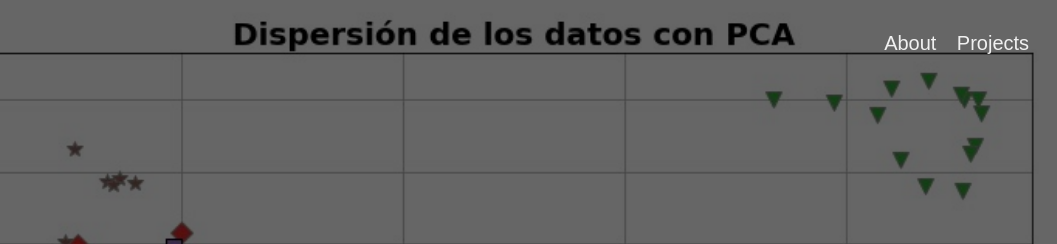
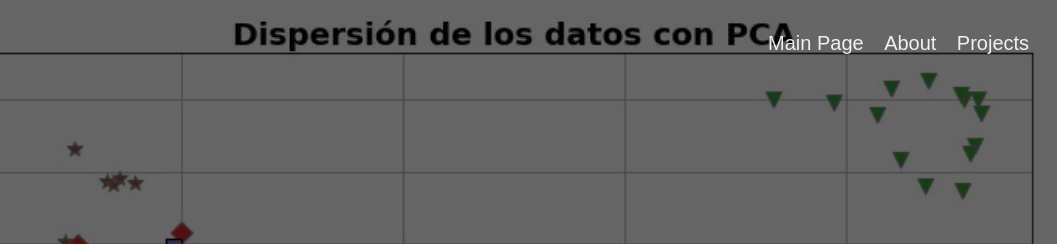
Before and after one commit to DavidMartinez16/David_Portfolio, a plain HTML site: page post/chapter-5/index.html in a window 1280 px wide. Shown: the top 244 px of the page, 90-1147 px from the left. Drawn offline with Linux system fonts and the light colour scheme.

Commit message:
Update index.html

```diff
--- a/post/chapter-5/index.html
+++ b/post/chapter-5/index.html
@@ -70,6 +70,12 @@
 
 
         <ul class="pl0 mr3">
+
+	   <li class="list f5 f4-ns fw4 dib pr3">
+            <a class="hover-white no-underline white-90" href="https://davidmartinez16.github.io/David_Website/" title="Main Page">
+              Main Page
+            </a>
+          </li>
 
           <li class="list f5 f4-ns fw4 dib pr3">
             <a class="hover-white no-underline white-90" href="https://DavidMartinez16.github.io/David_Portfolio/about/" title="About page">
```
